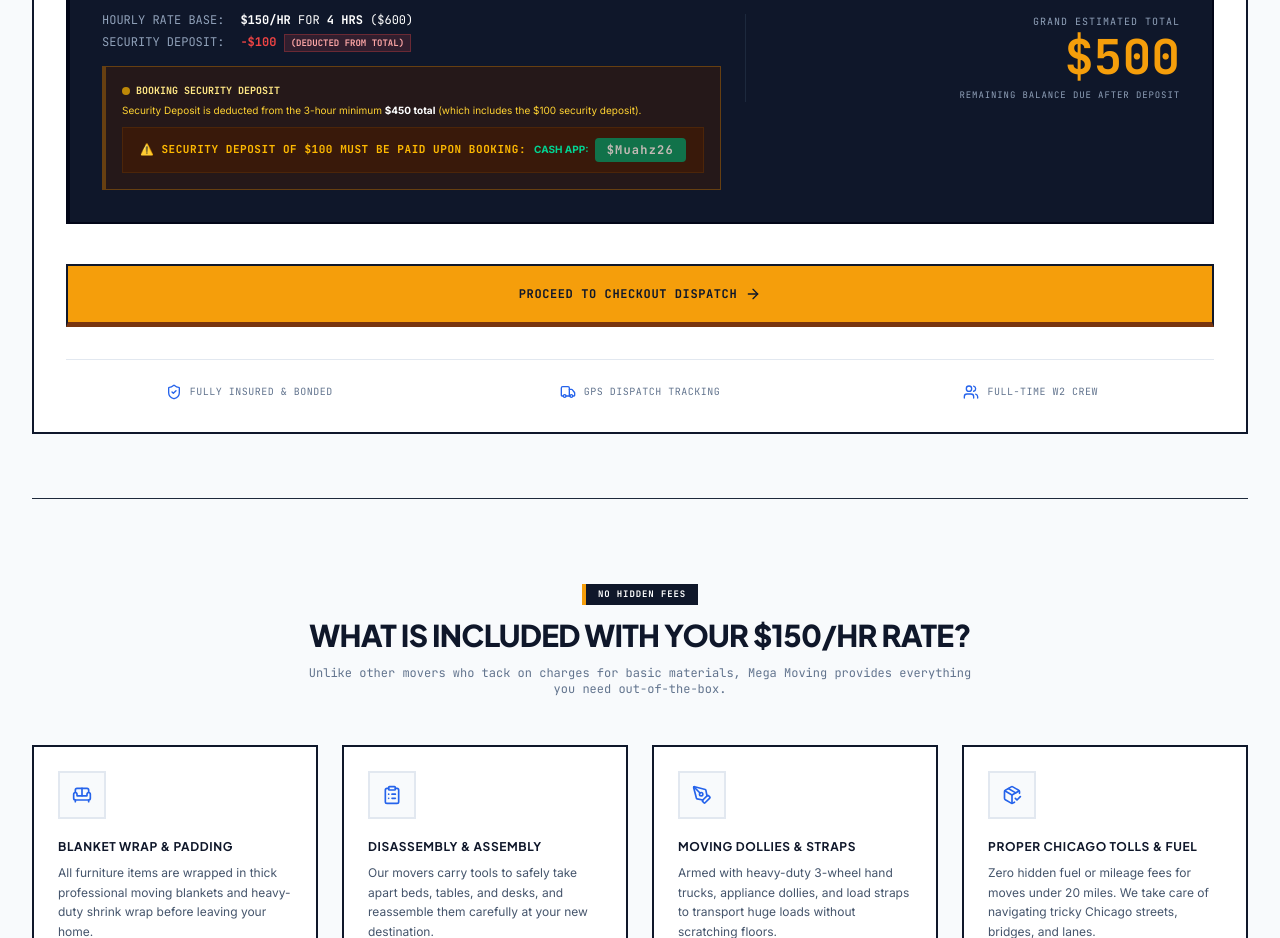
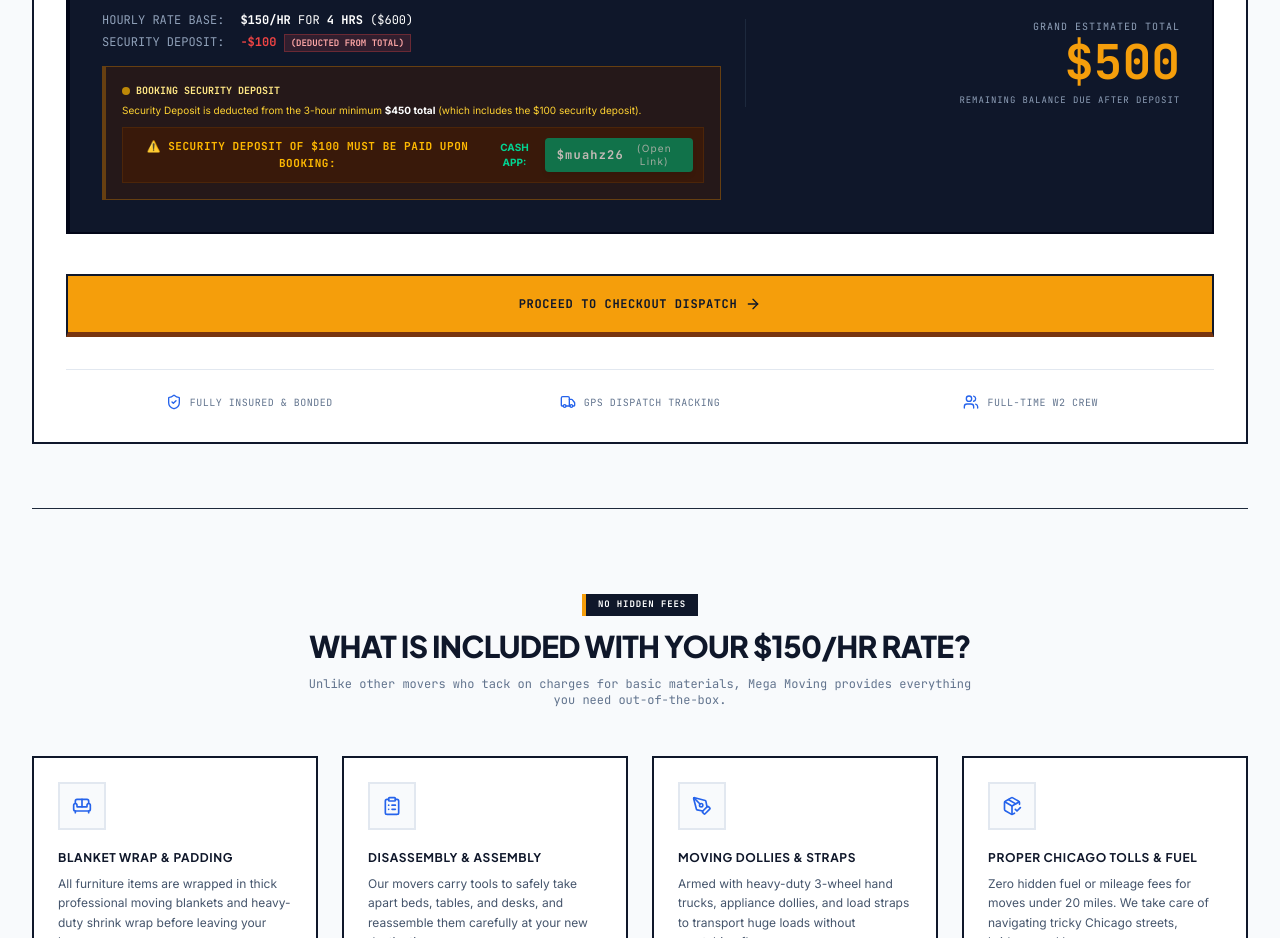
Before and after one commit to NextSocialNetwork/Movers312.Com, a React (Vite) app: page / in a window 1280 px wide. Shown: the part 1980-2918 px from the top of the page. Built offline with nearby package versions, Linux system fonts and the light colour scheme.

Commit message:
feat: convert Cash App tags to clickable links
Update booking UI to allow users to open the Cash App payment page directly via deep links. Standardize Cash App handle to lowercase.

```diff
--- a/src/App.tsx
+++ b/src/App.tsx
@@ -421,7 +421,16 @@
                 <p className="text-[11px] text-slate-700 leading-relaxed font-sans normal-case font-medium text-center">To lock your dispatch slot, the <strong className="text-slate-900">$100 security deposit</strong> must be paid via Cash App. This is deducted from the 3-hour minimum ($450 total base including the $100 security deposit), leaving a Grand Total of <strong className="text-slate-950 font-bold">${newestBooking.totalCost}</strong> due on the move day.</p>
                 <div className="bg-white p-3 border border-amber-200 text-xs font-black select-all flex flex-col items-center justify-center gap-2 text-slate-900 text-center">
                   <span className="text-[10px] tracking-wider text-slate-500 font-mono uppercase">CASH APP:</span>
-                  <span className="text-white bg-emerald-600 px-4 py-1.5 border border-emerald-500 text-[14px] font-black tracking-widest select-all font-mono rounded animate-pulse inline-block normal-case">$Muahz26</span>
+                  <a
+                    href="https://cash.app/$muahz26"
+                    target="_blank"
+                    rel="noopener noreferrer"
+                    className="text-white bg-emerald-600 hover:bg-emerald-500 active:bg-emerald-700 px-5 py-2 border border-emerald-500 text-[14px] font-black tracking-widest select-all font-mono rounded animate-pulse inline-flex items-center gap-1.5 normal-case transition-all duration-200 cursor-pointer shadow-md"
+                    title="Click to open Cash App"
+                  >
+                    <span>$muahz26</span>
+                    <span className="text-[11px] opacity-90 font-sans font-medium">(Open Link)</span>
+                  </a>
                 </div>
               </div>
 
@@ -692,7 +701,17 @@
                   What happens next?
                 </p>
                 <p className="text-[10px] leading-normal text-slate-350 uppercase flex flex-wrap items-center gap-1">
-                  1. Send the <strong>$100 Security Deposit</strong> via Cash App: <span className="text-emerald-400 font-bold ml-1 normal-case">Cash App:</span> <strong className="text-white bg-emerald-600 px-2 py-0.5 rounded font-mono select-all animate-pulse normal-case">$Muahz26</strong>.
+                  1. Send the <strong>$100 Security Deposit</strong> via Cash App: <span className="text-emerald-400 font-bold ml-1 normal-case">Cash App:</span>{' '}
+                  <a
+                    href="https://cash.app/$muahz26"
+                    target="_blank"
+                    rel="noopener noreferrer"
+                    className="text-white bg-emerald-600 hover:bg-emerald-500 active:bg-emerald-700 px-2.5 py-1 rounded font-mono select-all animate-pulse normal-case transition-all duration-200 cursor-pointer hover:underline inline-flex items-center gap-1 shadow-md"
+                    title="Click to open Cash App"
+                  >
+                    <strong>$muahz26</strong>
+                    <span className="text-[8px] opacity-80 font-sans font-normal">(Open Link)</span>
+                  </a>
                 </p>
                 <p className="text-[10px] leading-normal text-slate-350 uppercase">
                   2. This is fully deducted from your 3-hr minimum ($450 base, leaving a grand total of <strong>${selectedInquiry.totalCost}</strong> payable day of move).
--- a/src/components/BookingForm.tsx
+++ b/src/components/BookingForm.tsx
@@ -80,7 +80,7 @@
         "Crew Size Assigned": `${2 + newBooking.extraMoversCount} Movers`,
         "Estimated Duration": `${newBooking.estimatedHours} Hours Required`,
         "Grand Total (Remaining Due on Move Day)": `$${newBooking.totalCost}`,
-        "Deducted Security Deposit (Cash App: $Muahz26)": "$100",
+        "Deducted Security Deposit (Cash App: $muahz26)": "$100",
         "Total Base Cost": `$${newBooking.totalCost + 100}`,
         "Special Notes": notes || 'None provided',
         _replyto: email
@@ -241,7 +241,16 @@
                 <span>⚠️ Security Deposit of $100 Must be Paid Upon Booking:</span>
                 <div className="flex items-center gap-1.5 justify-center font-sans tracking-normal font-medium normal-case">
                   <span className="text-emerald-700 font-extrabold uppercase text-[10px]">Cash App:</span>
-                  <span className="bg-emerald-600 text-white px-3 py-1 text-xs inline-block tracking-widest select-all font-black font-mono rounded animate-pulse normal-case">$Muahz26</span>
+                  <a
+                    href="https://cash.app/$muahz26"
+                    target="_blank"
+                    rel="noopener noreferrer"
+                    className="bg-emerald-600 hover:bg-emerald-500 active:bg-emerald-700 text-white px-3 py-1 text-xs inline-flex items-center gap-1 tracking-widest select-all font-black font-mono rounded animate-pulse normal-case transition-all duration-200 cursor-pointer shadow-md"
+                    title="Click to open Cash App"
+                  >
+                    <span>$muahz26</span>
+                    <span className="text-[10px] opacity-85 font-sans font-normal">(Open Link)</span>
+                  </a>
                 </div>
               </div>
             </div>
--- a/src/components/QuoteCalculator.tsx
+++ b/src/components/QuoteCalculator.tsx
@@ -300,7 +300,16 @@
                   <span>⚠️ Security Deposit of $100 Must be Paid Upon Booking:</span>
                   <div className="flex items-center gap-1.5 justify-center font-sans tracking-normal font-medium normal-case">
                     <span className="text-emerald-400 font-extrabold uppercase text-[10px]">Cash App:</span>
-                    <span className="text-white bg-emerald-600 px-3 py-1 select-all rounded font-mono font-black text-xs inline-block tracking-widest animate-pulse normal-case">$Muahz26</span>
+                    <a
+                      href="https://cash.app/$muahz26"
+                      target="_blank"
+                      rel="noopener noreferrer"
+                      className="text-white bg-emerald-600 hover:bg-emerald-500 active:bg-emerald-700 px-3 py-1 rounded font-mono font-black text-xs inline-flex items-center gap-1 tracking-widest animate-pulse normal-case transition-all duration-200 cursor-pointer shadow-md select-all"
+                      title="Click to open Cash App"
+                    >
+                      <span>$muahz26</span>
+                      <span className="text-[10px] opacity-80 font-sans font-normal">(Open Link)</span>
+                    </a>
                   </div>
                 </div>
               </div>
```
